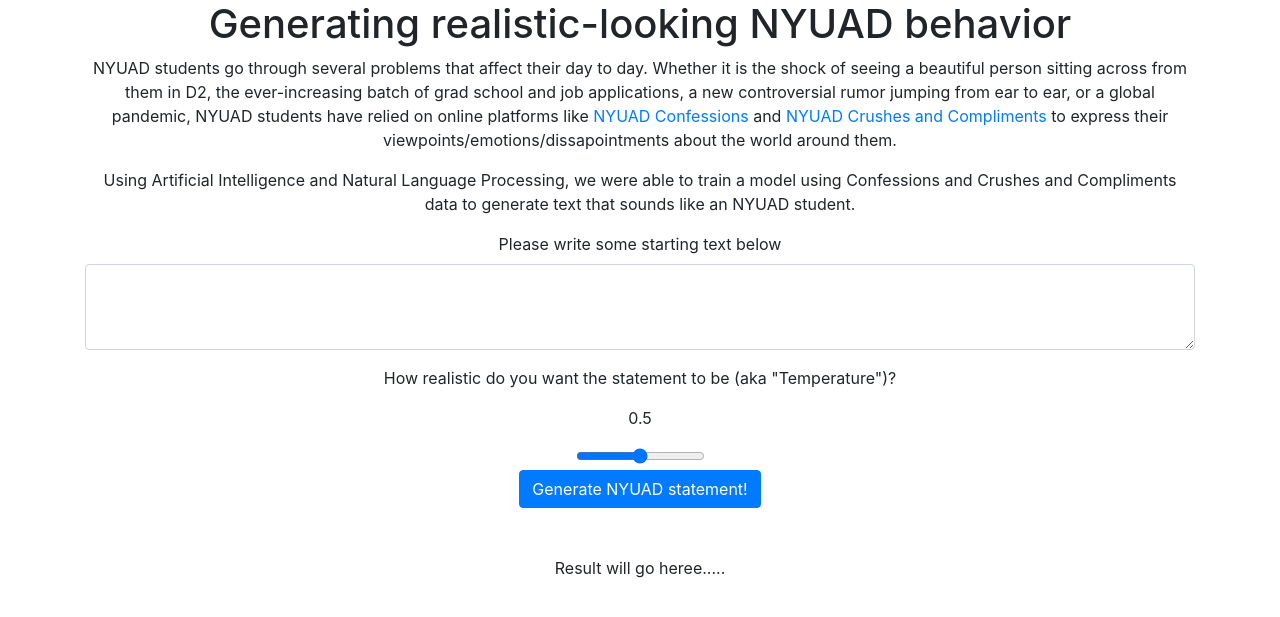
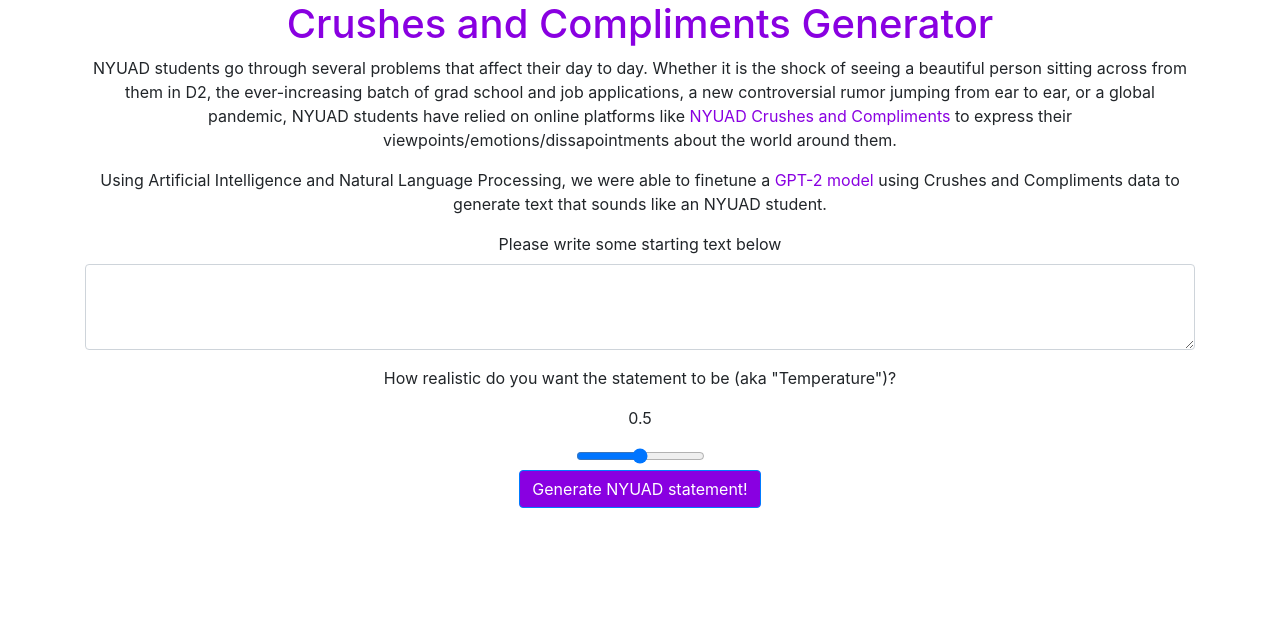
Before and after one commit to jgarcia1599/AI-confessions-generator, a Python web app: template app/templates/index.html in a window 1280 px wide. Shown: the top 617 px of the page. Run offline with Jinja, Linux system fonts and the light colour scheme; the template is opened without the code that fills it, so the values that code supplies are empty.

Commit message:
changed the frontend

```diff
--- a/app/templates/index.html
+++ b/app/templates/index.html
@@ -10,6 +10,59 @@
         <!-- CSS -->
         <link rel="stylesheet" href="https://cdn.jsdelivr.net/npm/bootstrap@4.5.3/dist/css/bootstrap.min.css" integrity="sha384-TX8t27EcRE3e/ihU7zmQxVncDAy5uIKz4rEkgIXeMed4M0jlfIDPvg6uqKI2xXr2" crossorigin="anonymous">
 
+        <style>
+          .loader {
+              border: 16px solid #f3f3f3;
+              border-radius: 50%;
+              border-top: 16px solid #3498db;
+              width: 120px;
+              height: 120px;
+              -webkit-animation: spin 2s linear infinite; /* Safari */
+              animation: spin 2s linear infinite;
+            }
+
+            /* Safari */
+            @-webkit-keyframes spin {
+              0% { -webkit-transform: rotate(0deg); }
+              100% { -webkit-transform: rotate(360deg); }
+            }
+
+            @keyframes spin {
+              0% { transform: rotate(0deg); }
+              100% { transform: rotate(360deg); }
+            }
+            #loadercontainer{
+              display: none;
+            }
+            .flexbox{
+              display: flex;
+              justify-content: center;
+              align-items: center;
+            }
+            #textwaiting{
+              display:none;
+            }
+            #resultscontainer{
+              border-radius: 25px;
+              border:solid;
+              display: none;
+              border-color: #8900e1;
+            }
+            a{
+              color:#8900e1;
+
+            }
+            button{
+              color:#8900e1;
+
+            }
+            h1{
+              color:#8900e1;
+
+            }
+
+        </style>
+
         <!-- jQuery and JS bundle w/ Popper.js -->
         <script src="https://code.jquery.com/jquery-3.4.1.min.js"
   integrity="sha256-CSXorXvZcTkaix6Yvo6HppcZGetbYMGWSFlBw8HfCJo=" crossorigin="anonymous">
@@ -19,25 +72,32 @@
     </head>
     <body>
         <div class=" container text-center">
-            <h1>Generating realistic-looking NYUAD behavior</h1>
-            <p>NYUAD students go through several problems that affect their day to day. Whether it is the shock of seeing a beautiful person sitting across from them in D2, the ever-increasing batch of grad school and job applications, a new controversial rumor jumping from ear to ear, or a global pandemic, NYUAD students have relied on online platforms like <a href="">NYUAD Confessions</a> and  <a href="">NYUAD Crushes and Compliments</a> to express their viewpoints/emotions/dissapointments about the world around them.</p>
-            <p>Using Artificial Intelligence and Natural Language Processing, we were able to train a model using Confessions and Crushes and Compliments data to generate text that sounds like an NYUAD student.</p>
+            <h1>Crushes and Compliments Generator</h1>
+            <p>NYUAD students go through several problems that affect their day to day. Whether it is the shock of seeing a beautiful person sitting across from them in D2, the ever-increasing batch of grad school and job applications, a new controversial rumor jumping from ear to ear, or a global pandemic, NYUAD students have relied on online platforms like <a href="https://www.facebook.com/NYUAD-Crushes-and-Compliments-1185494961476520/">NYUAD Crushes and Compliments</a> to express their viewpoints/emotions/dissapointments about the world around them.</p>
+            <p>Using Artificial Intelligence and Natural Language Processing, we were able to finetune a <a href="https://openai.com/blog/gpt-2-1-5b-release/">GPT-2 model</a> using Crushes and Compliments data to generate text that sounds like an NYUAD student.</p>
             <div class="form-group">
 		        <form id = "gen-form">
                   <label for="exampleFormControlTextarea1">Please write some starting text below</label>
                   <textarea class="form-control" id="prefix" rows="3"></textarea>
                 </div>
-              <div class="slidecontainer">
+                <div class="slidecontainer" id="sliderstuff">
                   <p>How realistic do you want the statement to be (aka "Temperature")?</p>
                   <p id="temp">0.5</p>
-                <input type="range" min="0" max="1" step="0.01" default="0.5" id = 'temperature'>
+                  <input style="color:#8900e1;" type="range" min="0" max="1" step="0.01" default="0.5" id = 'temperature'>
               </div>
-             <button type="submit" class="btn btn-primary">Generate NYUAD statement!</button>
+              <button type="submit" class="btn btn-primary" style="background-color:#8900e1;" id="submitbutton">Generate NYUAD statement!</button>
                 <br>
                 <br>
                 <br>
-	     <p id="result"style="white-space:pre-line;">Result will go heree.....</p>
             </form>
+            <p id="textwaiting">Generating text. Please wait for the results...</p>
+
+            <div class="flexbox" id="loadercontainer">
+              <div class="loader"></div>
+            </div>
+            <div id="resultscontainer">
+            <p id="result" style="white-space:pre-line;">Result will go heree.....</p>
+            </div>
 
             </div>
 
@@ -59,7 +119,24 @@
         url: "https://gpt-vnyzvq7p2q-uc.a.run.app",
         dataType: "json",
         data: JSON.stringify(getInputValues()),
+        beforeSend: function (data) {
+          console.log("add loading thing");
+          document.getElementById("result").style.display = "none";
+          document.getElementById("textwaiting").style.display = "block";
+          document.getElementById("loadercontainer").style.display = "flex";
+          $("html, body").animate({ scrollTop: $(document).height()-$(window).height() });
+
+
+          // $('#generate-text').addClass("is-loading");
+          // $('#generate-text').prop("disabled", true);
+        },
         success: function (data) {
+          document.getElementById("resultscontainer").style.display = "block";
+          document.getElementById('result').style.display = "block";
+          document.getElementById('textwaiting').style.display = "none";
+          document.getElementById('loadercontainer').style.display = "none";
+          $('#prefix').val('');
+
          var gentext = data.text;
 	//$('result').text = "";
         var filtered_text="";
@@ -78,10 +155,15 @@
               // var html = '<div>' + gentext + '</div>';
               // $(html).appendTo('body');
           console.log(gentext);
+          $("html, body").animate({ scrollTop: $(document).height()-$(window).height() });
               },
         error: function (jqXHR, textStatus, errorThrown) {
-          var html = '<div>There was an error generating the text! Please try again!</div>';
-          $(html).appendTo('body');
+          document.getElementById("resultscontainer").style.display = "block";
+          document.getElementById('result').style.display = "block";
+          document.getElementById('textwaiting').style.display = "none";
+          document.getElementById('loadercontainer').style.display = "none";
+          var error = '<div style="color:red">There was an error generating the text! Please try again!</div>';
+          ('#result').text(error);
           console.log('error');
         }
             });
```
Also changed, not shown: app/static/style.css (deleted, +0 -33 lines). Lines whose indentation alone changed are shown as unchanged.
